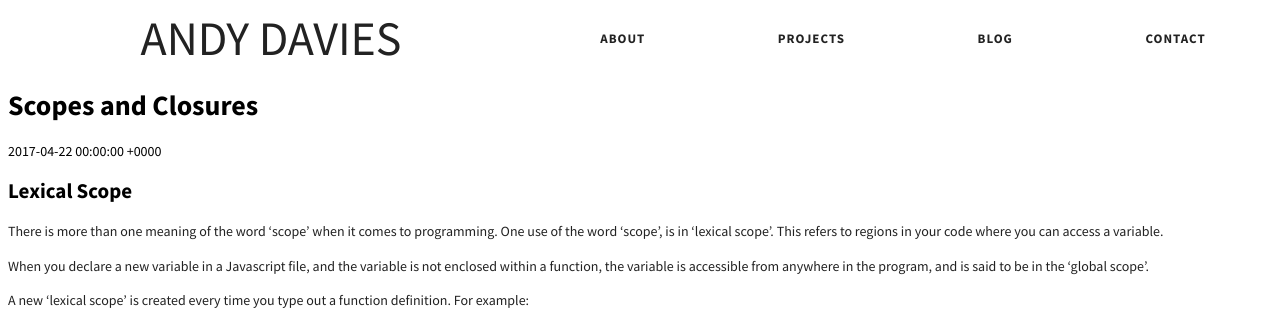
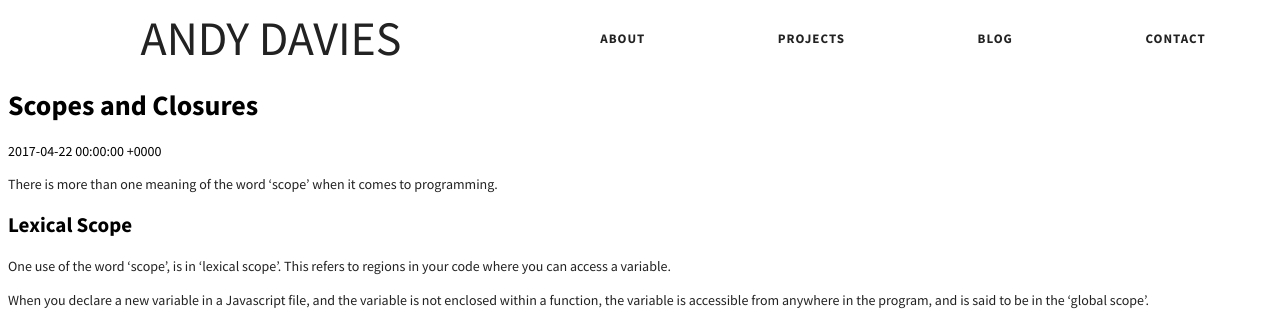
Before and after one commit to andavies/andavies.github.io, a Jekyll site: the page built from _posts/2017-04-22-scopes-and-closures.md, in a window 1280 px wide and 900 px high, cut to the strip 0-320 px from the top of the window. Built offline with Jekyll 4.4.1, drawn with Linux system fonts in a browser that asks for light colours.

```diff
--- a/_posts/2017-04-22-scopes-and-closures.md
+++ b/_posts/2017-04-22-scopes-and-closures.md
@@ -7,9 +7,11 @@ image_url: "https://placehold.it/230x130"
 featured: true
 ---
 
+There is more than one meaning of the word 'scope' when it comes to programming.
+
 ## Lexical Scope
 
-There is more than one meaning of the word 'scope' when it comes to programming. One use of the word 'scope', is in 'lexical scope'. This refers to regions in your code where you can access a variable.
+One use of the word 'scope', is in 'lexical scope'. This refers to regions in your code where you can access a variable.
 
 When you declare a new variable in a Javascript file, and the variable is not enclosed within a function, the variable is accessible from anywhere in the program, and is said to be in the 'global scope'.
 
```
Also changed, not shown: _posts/2017-12-12-how-much-does-a-website-cost.md (+3 -1 lines).
